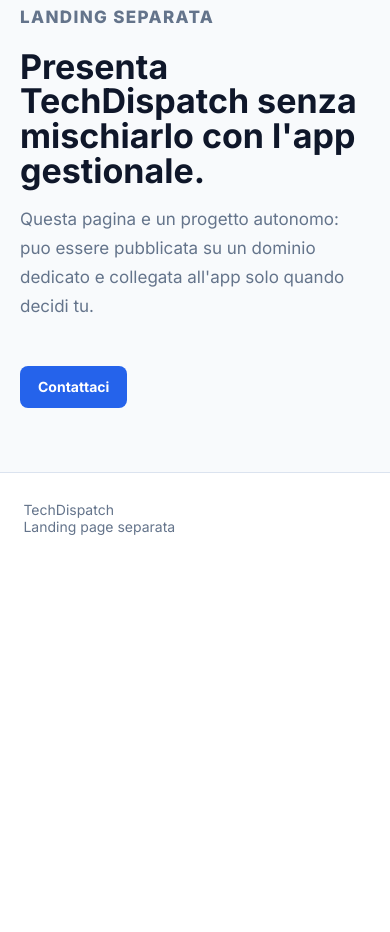
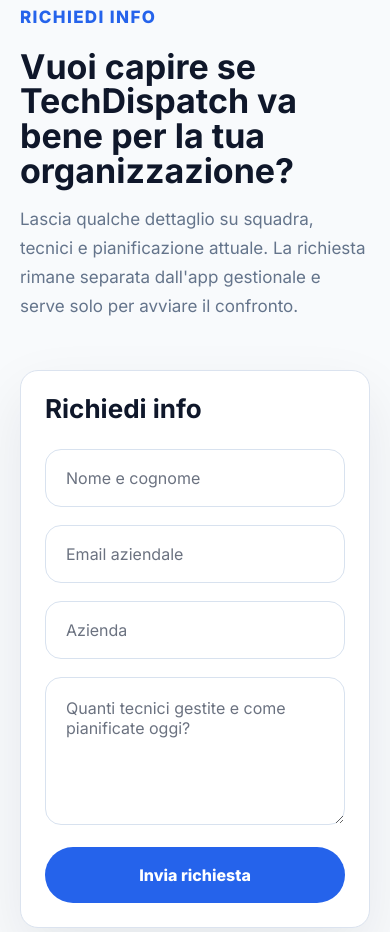
Before and after one commit to micheleinve1997-oss/techdispatch-landing, a plain HTML site: page index.html in a window 390 px wide. Shown: the part 4365-5297 px from the top of the page. Before the commit the page ends 4928 px from the top, so only its background shows below. Drawn offline with Linux system fonts and the light colour scheme.

Commit message:
Aggiungi form richiesta info

```diff
--- a/index.html
+++ b/index.html
@@ -27,7 +27,7 @@
         <a href="#planner">Planner</a>
         <a href="#roadmap">Roadmap</a>
       </nav>
-      <a class="header-cta" href="#contatto">Richiedi demo</a>
+      <a class="header-cta" href="#contatto">Richiedi info</a>
     </header>
 
     <main id="top">
@@ -161,15 +161,34 @@
       </section>
 
       <section class="contact" id="contatto">
-        <div>
-          <p class="eyebrow">Landing separata</p>
-          <h2>Presenta TechDispatch senza mischiarlo con l'app gestionale.</h2>
+        <div class="contact-copy">
+          <p class="eyebrow dark">Richiedi info</p>
+          <h2>Vuoi capire se TechDispatch va bene per la tua organizzazione?</h2>
           <p>
-            Questa pagina e un progetto autonomo: puo essere pubblicata su un dominio
-            dedicato e collegata all'app solo quando decidi tu.
+            Lascia qualche dettaglio su squadra, tecnici e pianificazione attuale.
+            La richiesta rimane separata dall'app gestionale e serve solo per avviare il confronto.
           </p>
         </div>
-        <a class="primary-btn" href="mailto:info@techdispatch.it">Contattaci</a>
+        <form class="info-card" action="mailto:info@techdispatch.it" method="post" enctype="text/plain">
+          <h3>Richiedi info</h3>
+          <label>
+            <span>Nome e cognome</span>
+            <input name="Nome e cognome" type="text" placeholder="Nome e cognome" required />
+          </label>
+          <label>
+            <span>Email aziendale</span>
+            <input name="Email aziendale" type="email" placeholder="Email aziendale" required />
+          </label>
+          <label>
+            <span>Azienda</span>
+            <input name="Azienda" type="text" placeholder="Azienda" />
+          </label>
+          <label>
+            <span>Messaggio</span>
+            <textarea name="Messaggio" placeholder="Quanti tecnici gestite e come pianificate oggi?" rows="5"></textarea>
+          </label>
+          <button type="submit">Invia richiesta</button>
+        </form>
       </section>
     </main>
 
--- a/styles.css
+++ b/styles.css
@@ -365,21 +365,96 @@
 }
 
 .contact {
-  display: flex;
+  display: grid;
+  grid-template-columns: minmax(0, 0.9fr) minmax(420px, 560px);
   align-items: center;
-  justify-content: space-between;
-  gap: 28px;
-  padding: 72px clamp(22px, 6vw, 88px);
+  gap: clamp(32px, 6vw, 80px);
+  padding: 86px clamp(22px, 6vw, 88px);
   background: #f8fafc;
   border-top: 1px solid var(--line);
 }
 
-.contact div {
-  max-width: 760px;
+.contact-copy {
+  max-width: 720px;
 }
 
-.contact .primary-btn {
-  flex: 0 0 auto;
+.info-card {
+  width: 100%;
+  padding: clamp(28px, 4vw, 38px);
+  border: 1px solid var(--line);
+  border-radius: 24px;
+  background: #fff;
+  box-shadow: 0 24px 60px rgba(15, 23, 42, 0.08);
+}
+
+.info-card h3 {
+  margin-bottom: 26px;
+  font-size: 26px;
+  line-height: 1.1;
+}
+
+.info-card label {
+  display: block;
+  margin-bottom: 18px;
+}
+
+.info-card label span {
+  position: absolute;
+  width: 1px;
+  height: 1px;
+  overflow: hidden;
+  clip: rect(0, 0, 0, 0);
+}
+
+.info-card input,
+.info-card textarea {
+  width: 100%;
+  border: 1px solid #d8e2ef;
+  border-radius: 16px;
+  color: #0f172a;
+  background: #fff;
+  font: inherit;
+  font-size: 18px;
+  outline: none;
+  transition: border-color 0.16s ease, box-shadow 0.16s ease;
+}
+
+.info-card input {
+  height: 66px;
+  padding: 0 20px;
+}
+
+.info-card textarea {
+  min-height: 148px;
+  padding: 20px;
+  resize: vertical;
+}
+
+.info-card input::placeholder,
+.info-card textarea::placeholder {
+  color: #6b7280;
+}
+
+.info-card input:focus,
+.info-card textarea:focus {
+  border-color: var(--blue);
+  box-shadow: 0 0 0 4px rgba(37, 99, 235, 0.12);
+}
+
+.info-card button {
+  width: 100%;
+  min-height: 56px;
+  border: 0;
+  border-radius: 999px;
+  background: var(--blue);
+  color: #fff;
+  cursor: pointer;
+  font: inherit;
+  font-weight: 800;
+}
+
+.info-card button:hover {
+  background: #1d4ed8;
 }
 
 .footer {
@@ -428,7 +503,10 @@
     grid-template-columns: 1fr;
   }
 
-  .contact,
+  .contact {
+    grid-template-columns: 1fr;
+  }
+
   .footer {
     flex-direction: column;
     align-items: flex-start;
@@ -453,4 +531,18 @@
   .contact {
     padding: 64px 20px;
   }
+
+  .info-card {
+    border-radius: 18px;
+    padding: 24px;
+  }
+
+  .info-card input {
+    height: 58px;
+  }
+
+  .info-card input,
+  .info-card textarea {
+    font-size: 16px;
+  }
 }
```
